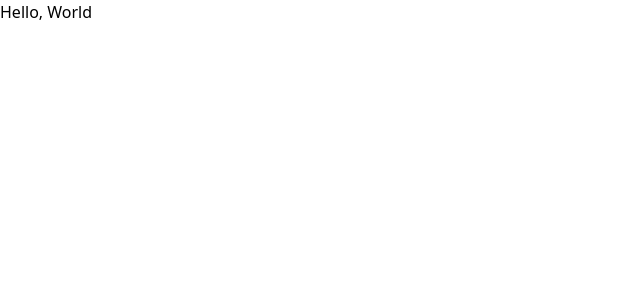
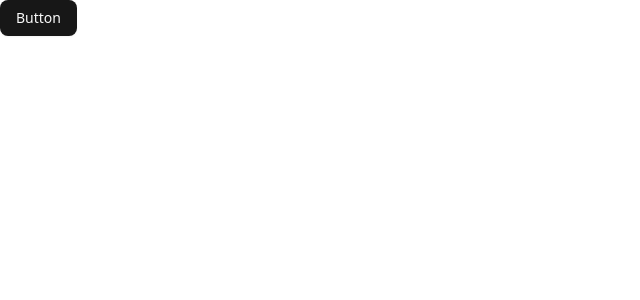
Before and after one commit to dhruv-d-simform/todo, a React (Vite) app: page / in a window 1280 px wide. Shown: the top 300 px of the page, without its empty margins (0-640 px from the left). Built offline with nearby package versions, Linux system fonts and the light colour scheme.

Commit message:
feature: Setup the shadcn and install Button component

```diff
--- a/package.json
+++ b/package.json
@@ -11,9 +11,14 @@
         "format": "prettier . --write"
     },
     "dependencies": {
+        "@radix-ui/react-slot": "^1.2.3",
         "@tailwindcss/vite": "^4.1.7",
+        "class-variance-authority": "^0.7.1",
+        "clsx": "^2.1.1",
+        "lucide-react": "^0.511.0",
         "react": "^19.0.0",
         "react-dom": "^19.0.0",
+        "tailwind-merge": "^3.3.0",
         "tailwindcss": "^4.1.7"
     },
     "devDependencies": {
@@ -26,6 +31,7 @@
         "eslint-plugin-react-refresh": "^0.4.19",
         "globals": "^16.0.0",
         "prettier": "^3.5.3",
+        "tw-animate-css": "^1.3.0",
         "typescript": "~5.7.2",
         "typescript-eslint": "^8.26.1",
         "vite": "^6.3.1"
--- a/src/App.tsx
+++ b/src/App.tsx
@@ -1,5 +1,11 @@
+import { Button } from '@/components/ui/button';
+
 function App() {
-    return <div>Hello, World</div>;
+    return (
+        <div>
+            <Button>Button</Button>
+        </div>
+    );
 }
 
 export default App;
--- /dev/null
+++ b/src/components/ui/button.tsx
@@ -0,0 +1,58 @@
+import * as React from 'react';
+import { Slot } from '@radix-ui/react-slot';
+import { cva, type VariantProps } from 'class-variance-authority';
+
+import { cn } from '@/lib/utils';
+
+const buttonVariants = cva(
+    "inline-flex items-center justify-center gap-2 whitespace-nowrap rounded-md text-sm font-medium transition-all disabled:pointer-events-none disabled:opacity-50 [&_svg]:pointer-events-none [&_svg:not([class*='size-'])]:size-4 shrink-0 [&_svg]:shrink-0 outline-none focus-visible:border-ring focus-visible:ring-ring/50 focus-visible:ring-[3px] aria-invalid:ring-destructive/20 dark:aria-invalid:ring-destructive/40 aria-invalid:border-destructive",
+    {
+        variants: {
+            variant: {
+                default:
+                    'bg-primary text-primary-foreground shadow-xs hover:bg-primary/90',
+                destructive:
+                    'bg-destructive text-white shadow-xs hover:bg-destructive/90 focus-visible:ring-destructive/20 dark:focus-visible:ring-destructive/40 dark:bg-destructive/60',
+                outline:
+                    'border bg-background shadow-xs hover:bg-accent hover:text-accent-foreground dark:bg-input/30 dark:border-input dark:hover:bg-input/50',
+                secondary:
+                    'bg-secondary text-secondary-foreground shadow-xs hover:bg-secondary/80',
+                ghost: 'hover:bg-accent hover:text-accent-foreground dark:hover:bg-accent/50',
+                link: 'text-primary underline-offset-4 hover:underline',
+            },
+            size: {
+                default: 'h-9 px-4 py-2 has-[>svg]:px-3',
+                sm: 'h-8 rounded-md gap-1.5 px-3 has-[>svg]:px-2.5',
+                lg: 'h-10 rounded-md px-6 has-[>svg]:px-4',
+                icon: 'size-9',
+            },
+        },
+        defaultVariants: {
+            variant: 'default',
+            size: 'default',
+        },
+    }
+);
+
+function Button({
+    className,
+    variant,
+    size,
+    asChild = false,
+    ...props
+}: React.ComponentProps<'button'> &
+    VariantProps<typeof buttonVariants> & {
+        asChild?: boolean;
+    }) {
+    const Comp = asChild ? Slot : 'button';
+
+    return (
+        <Comp
+            data-slot="button"
+            className={cn(buttonVariants({ variant, size, className }))}
+            {...props}
+        />
+    );
+}
+
+export { Button, buttonVariants };
--- a/src/index.css
+++ b/src/index.css
@@ -1 +1,120 @@
 @import 'tailwindcss';
+@import 'tw-animate-css';
+
+@custom-variant dark (&:is(.dark *));
+
+@theme inline {
+    --radius-sm: calc(var(--radius) - 4px);
+    --radius-md: calc(var(--radius) - 2px);
+    --radius-lg: var(--radius);
+    --radius-xl: calc(var(--radius) + 4px);
+    --color-background: var(--background);
+    --color-foreground: var(--foreground);
+    --color-card: var(--card);
+    --color-card-foreground: var(--card-foreground);
+    --color-popover: var(--popover);
+    --color-popover-foreground: var(--popover-foreground);
+    --color-primary: var(--primary);
+    --color-primary-foreground: var(--primary-foreground);
+    --color-secondary: var(--secondary);
+    --color-secondary-foreground: var(--secondary-foreground);
+    --color-muted: var(--muted);
+    --color-muted-foreground: var(--muted-foreground);
+    --color-accent: var(--accent);
+    --color-accent-foreground: var(--accent-foreground);
+    --color-destructive: var(--destructive);
+    --color-border: var(--border);
+    --color-input: var(--input);
+    --color-ring: var(--ring);
+    --color-chart-1: var(--chart-1);
+    --color-chart-2: var(--chart-2);
+    --color-chart-3: var(--chart-3);
+    --color-chart-4: var(--chart-4);
+    --color-chart-5: var(--chart-5);
+    --color-sidebar: var(--sidebar);
+    --color-sidebar-foreground: var(--sidebar-foreground);
+    --color-sidebar-primary: var(--sidebar-primary);
+    --color-sidebar-primary-foreground: var(--sidebar-primary-foreground);
+    --color-sidebar-accent: var(--sidebar-accent);
+    --color-sidebar-accent-foreground: var(--sidebar-accent-foreground);
+    --color-sidebar-border: var(--sidebar-border);
+    --color-sidebar-ring: var(--sidebar-ring);
+}
+
+:root {
+    --radius: 0.625rem;
+    --background: oklch(1 0 0);
+    --foreground: oklch(0.145 0 0);
+    --card: oklch(1 0 0);
+    --card-foreground: oklch(0.145 0 0);
+    --popover: oklch(1 0 0);
+    --popover-foreground: oklch(0.145 0 0);
+    --primary: oklch(0.205 0 0);
+    --primary-foreground: oklch(0.985 0 0);
+    --secondary: oklch(0.97 0 0);
+    --secondary-foreground: oklch(0.205 0 0);
+    --muted: oklch(0.97 0 0);
+    --muted-foreground: oklch(0.556 0 0);
+    --accent: oklch(0.97 0 0);
+    --accent-foreground: oklch(0.205 0 0);
+    --destructive: oklch(0.577 0.245 27.325);
+    --border: oklch(0.922 0 0);
+    --input: oklch(0.922 0 0);
+    --ring: oklch(0.708 0 0);
+    --chart-1: oklch(0.646 0.222 41.116);
+    --chart-2: oklch(0.6 0.118 184.704);
+    --chart-3: oklch(0.398 0.07 227.392);
+    --chart-4: oklch(0.828 0.189 84.429);
+    --chart-5: oklch(0.769 0.188 70.08);
+    --sidebar: oklch(0.985 0 0);
+    --sidebar-foreground: oklch(0.145 0 0);
+    --sidebar-primary: oklch(0.205 0 0);
+    --sidebar-primary-foreground: oklch(0.985 0 0);
+    --sidebar-accent: oklch(0.97 0 0);
+    --sidebar-accent-foreground: oklch(0.205 0 0);
+    --sidebar-border: oklch(0.922 0 0);
+    --sidebar-ring: oklch(0.708 0 0);
+}
+
+.dark {
+    --background: oklch(0.145 0 0);
+    --foreground: oklch(0.985 0 0);
+    --card: oklch(0.205 0 0);
+    --card-foreground: oklch(0.985 0 0);
+    --popover: oklch(0.205 0 0);
+    --popover-foreground: oklch(0.985 0 0);
+    --primary: oklch(0.922 0 0);
+    --primary-foreground: oklch(0.205 0 0);
+    --secondary: oklch(0.269 0 0);
+    --secondary-foreground: oklch(0.985 0 0);
+    --muted: oklch(0.269 0 0);
+    --muted-foreground: oklch(0.708 0 0);
+    --accent: oklch(0.269 0 0);
+    --accent-foreground: oklch(0.985 0 0);
+    --destructive: oklch(0.704 0.191 22.216);
+    --border: oklch(1 0 0 / 10%);
+    --input: oklch(1 0 0 / 15%);
+    --ring: oklch(0.556 0 0);
+    --chart-1: oklch(0.488 0.243 264.376);
+    --chart-2: oklch(0.696 0.17 162.48);
+    --chart-3: oklch(0.769 0.188 70.08);
+    --chart-4: oklch(0.627 0.265 303.9);
+    --chart-5: oklch(0.645 0.246 16.439);
+    --sidebar: oklch(0.205 0 0);
+    --sidebar-foreground: oklch(0.985 0 0);
+    --sidebar-primary: oklch(0.488 0.243 264.376);
+    --sidebar-primary-foreground: oklch(0.985 0 0);
+    --sidebar-accent: oklch(0.269 0 0);
+    --sidebar-accent-foreground: oklch(0.985 0 0);
+    --sidebar-border: oklch(1 0 0 / 10%);
+    --sidebar-ring: oklch(0.556 0 0);
+}
+
+@layer base {
+    * {
+        @apply border-border outline-ring/50;
+    }
+    body {
+        @apply bg-background text-foreground;
+    }
+}
--- /dev/null
+++ b/src/lib/utils.ts
@@ -0,0 +1,6 @@
+import { clsx, type ClassValue } from 'clsx';
+import { twMerge } from 'tailwind-merge';
+
+export function cn(...inputs: ClassValue[]) {
+    return twMerge(clsx(inputs));
+}
```
Also changed, not shown: components.json (added), 1 other file (tests, documents, lock files or other folders).
